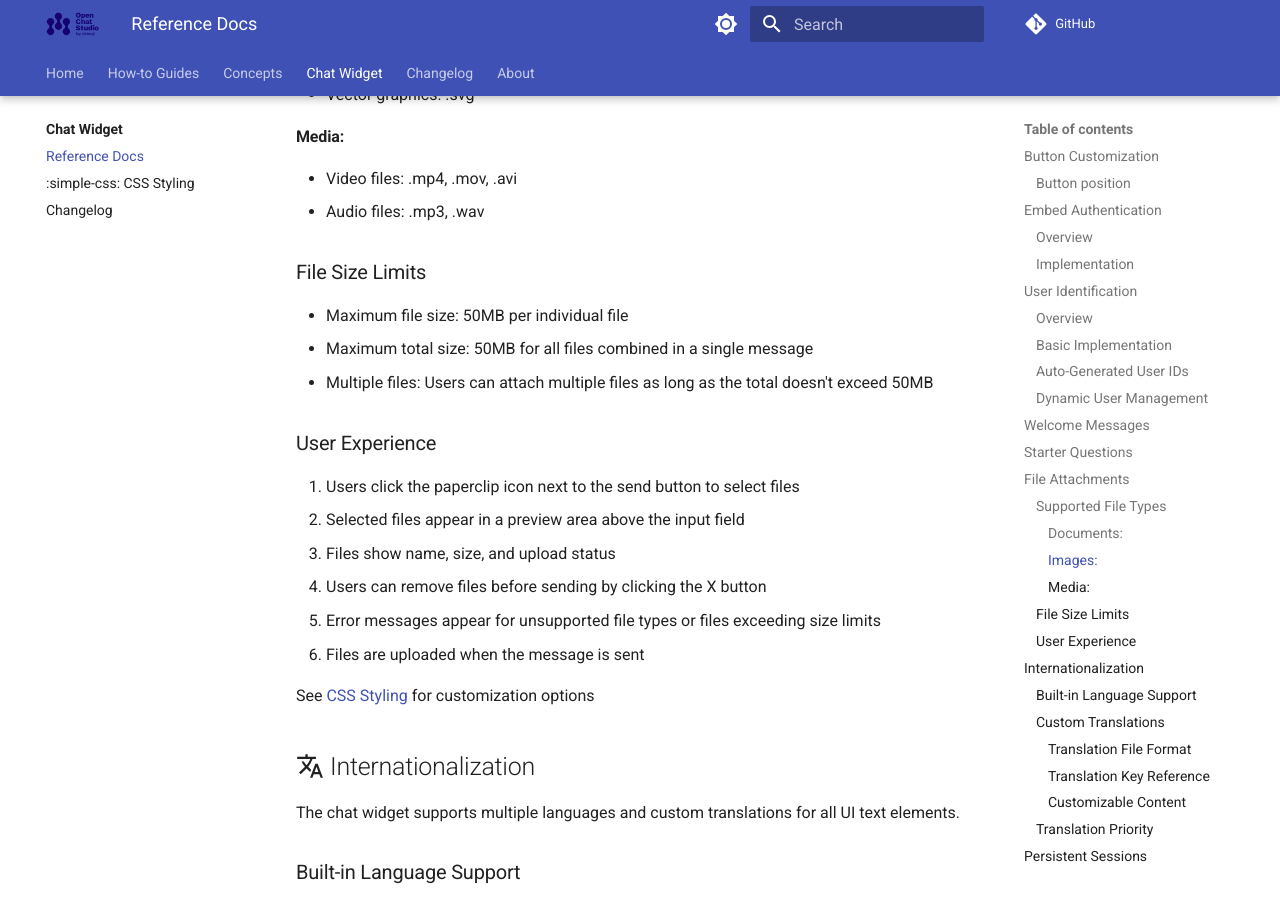
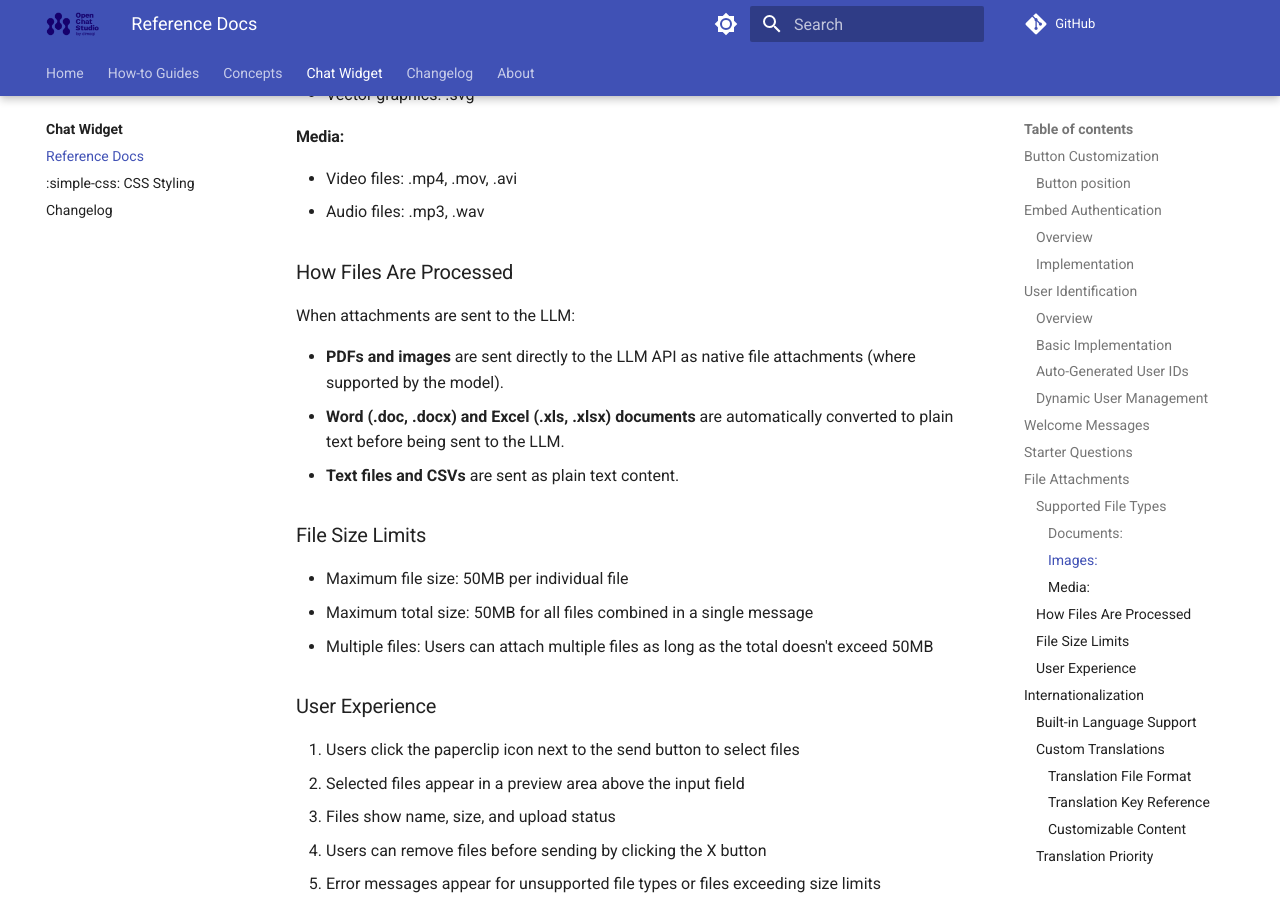
Before and after one commit to dimagi/open-chat-studio-docs, an MkDocs documentation site: the page built from docs/chat_widget/reference.md, in a window 1280 px wide and 900 px high, scrolled down 4820 px. Built offline with MkDocs 1.6.1 and Material for MkDocs 9.7.7, drawn with Linux system fonts in a browser that asks for light colours; a script that is not in the unit is left out; comment, search, counter and statistics services are not loaded.

Commit message:
update changelog and docs from OCS PR #2634

```diff
--- a/docs/chat_widget/reference.md
+++ b/docs/chat_widget/reference.md
@@ -182,6 +182,14 @@ Enable users to send files along with their messages. This feature is perfect fo
 #### Media:
 - Video files: .mp4, .mov, .avi
 - Audio files: .mp3, .wav
+
+### How Files Are Processed
+
+When attachments are sent to the LLM:
+
+- **PDFs and images** are sent directly to the LLM API as native file attachments (where supported by the model).
+- **Word (.doc, .docx) and Excel (.xls, .xlsx) documents** are automatically converted to plain text before being sent to the LLM.
+- **Text files and CSVs** are sent as plain text content.
 
 ### File Size Limits
 
```
Also changed, not shown: docs/changelog.md (+1 -0 lines).
